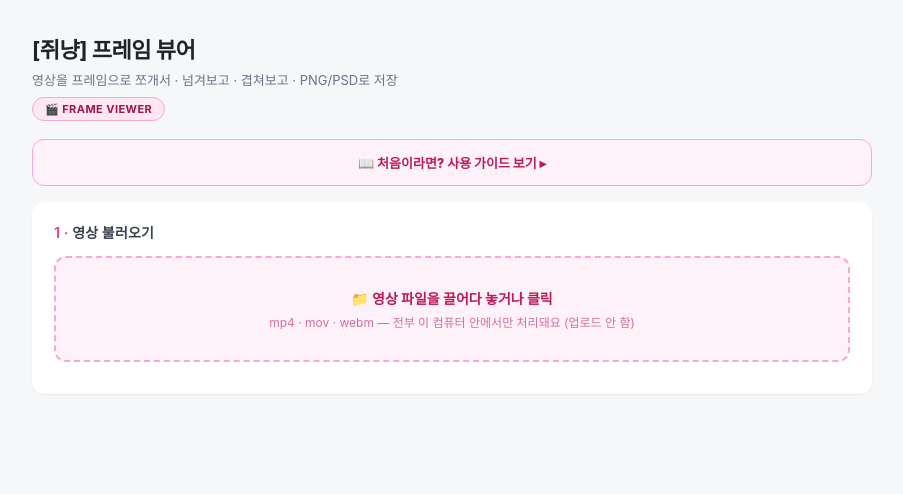
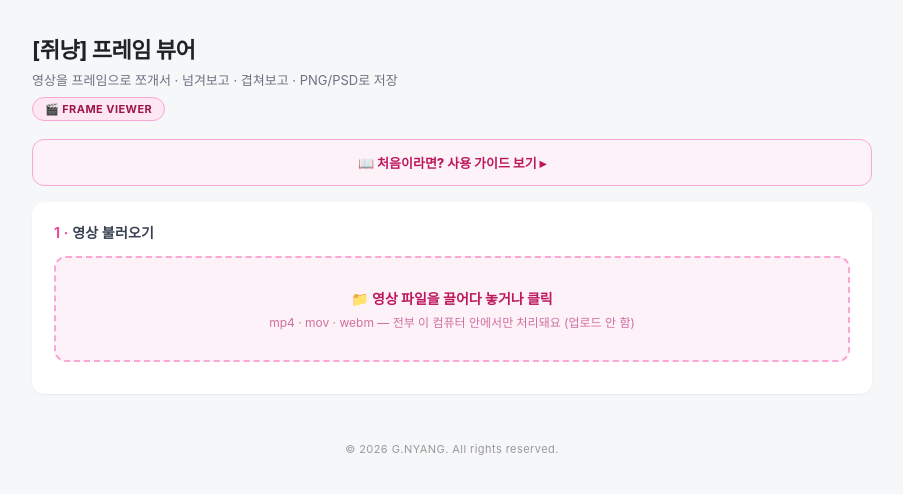
Before and after one commit to gnyang2020/frame-viewer, a plain HTML site: page index.html in a window 1280 px wide. Shown: the whole page, without its empty margins (188-1091 px from the left). Drawn offline with nearby package versions, Linux system fonts and the light colour scheme.

Commit message:
저작권 푸터 추가 (© 2026 G.NYANG)

```diff
--- a/index.html
+++ b/index.html
@@ -220,6 +220,10 @@
   .popup-scroll .step { color: #ec4899; font-weight: 800; }
   .g-box { background: #fdf2f8; border: 1.5px dashed #f9a8d4; border-radius: 10px; padding: 11px 13px; font-size: 11.5px; line-height: 1.95; color: #555; margin: 10px 0 4px; }
   .g-box b { color: #be185d; }
+  .site-footer {
+    margin-top: 32px; padding: 16px 12px;
+    font-size: 11px; color: #999; text-align: center; letter-spacing: 0.04em;
+  }
 </style>
 </head>
 <body>
@@ -750,5 +754,9 @@
   };
 })();
 </script>
+
+<footer class="site-footer">
+  © 2026 G.NYANG. All rights reserved.
+</footer>
 </body>
 </html>
```
